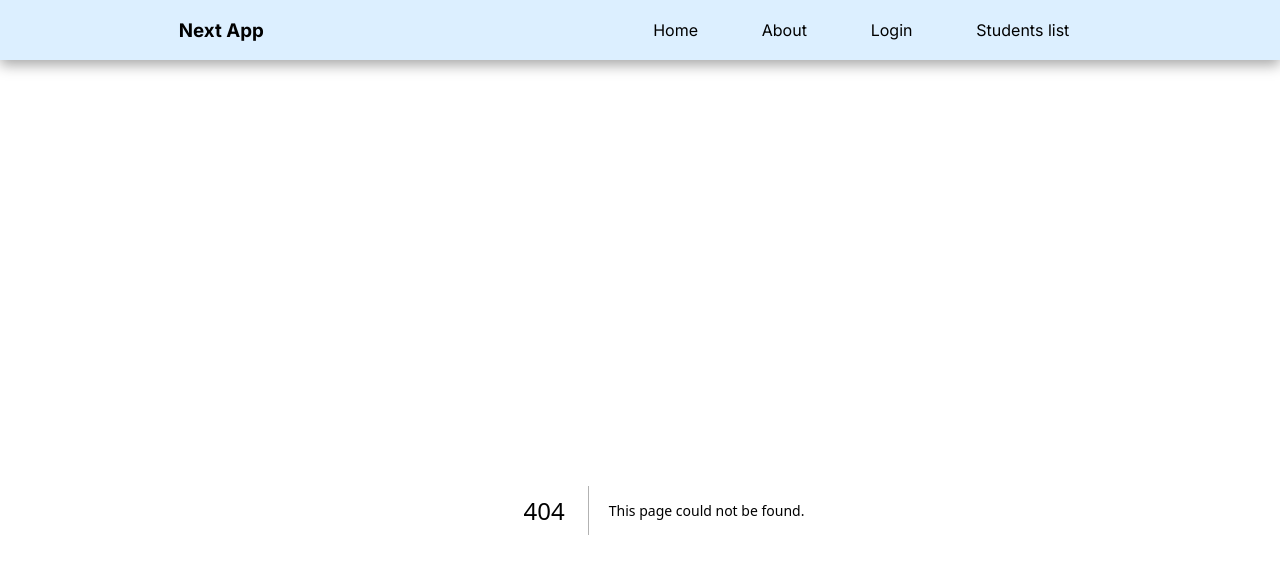
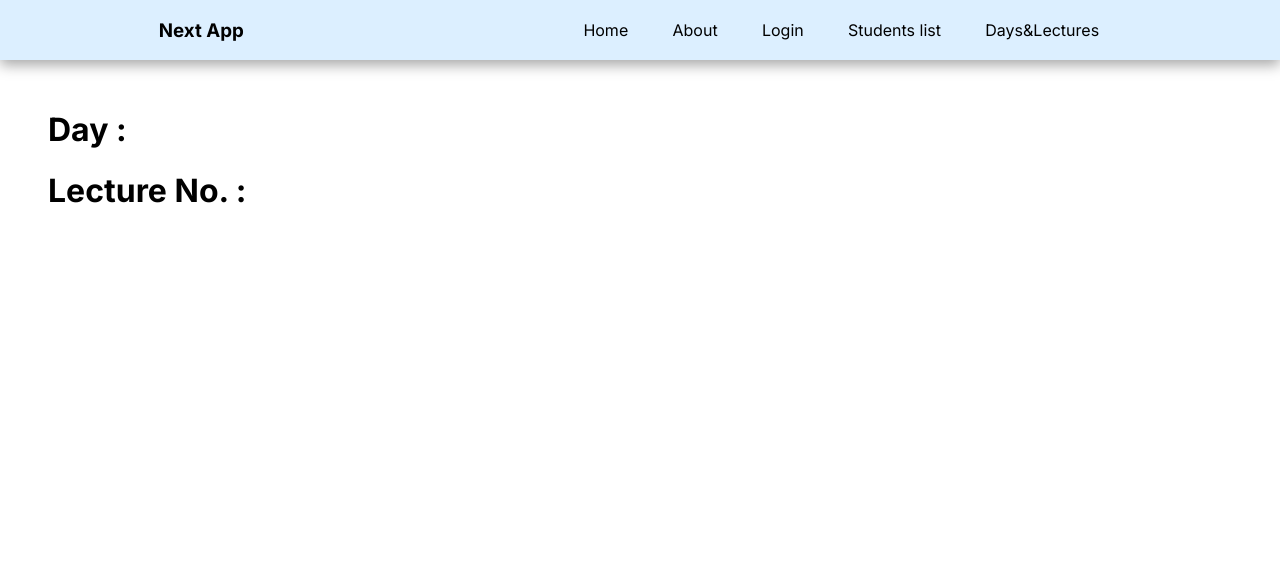
Before and after one commit to guptaji1008/next-application, a Next.js app: page /daylecture in a window 1280 px wide. Before the commit this address had no page. Shown: the top 574 px of the page. Built offline with nearby package versions, Linux system fonts and the light colour scheme.

Commit message:
9th lec (add all segment)

```diff
--- /dev/null
+++ b/src/app/daylecture/[...lecture]/page.js
@@ -0,0 +1,9 @@
+
+export default function page({params}) {
+  return (
+    <div>
+      <h1>Day : {params.lecture[0]}</h1>
+      <h1>Lecture No. : {params.lecture[1]}</h1>
+    </div>
+  )
+}
--- a/src/app/globals.css
+++ b/src/app/globals.css
@@ -14,7 +14,7 @@ body {
 }
 
 .inside-main-nav {
-  width: 30rem;
+  width: 35rem;
   display: flex;
   align-items: center;
   justify-content: space-around;
--- a/src/app/layout.js
+++ b/src/app/layout.js
@@ -24,6 +24,7 @@ export default function RootLayout({ children }) {
               <div><Link href="/about">About</Link></div>
               <div><Link href="/login">Login</Link></div>
               <div><Link href="/studentlist">Students list</Link></div>
+              <div><Link href="/daylecture">Days&Lectures</Link></div>
             </div>
           </div>
         </nav>
--- a/src/app/page.js
+++ b/src/app/page.js
@@ -3,7 +3,7 @@ export default function Home() {
 
   return (
     <main>
-      <h1>Basic Routing | Make New Page </h1>
+      <h1>Catch all segments</h1>
     </main>
   )
 }
```
Also changed, not shown: src/app/daylecture/page.js (added, +8 -0 lines).
